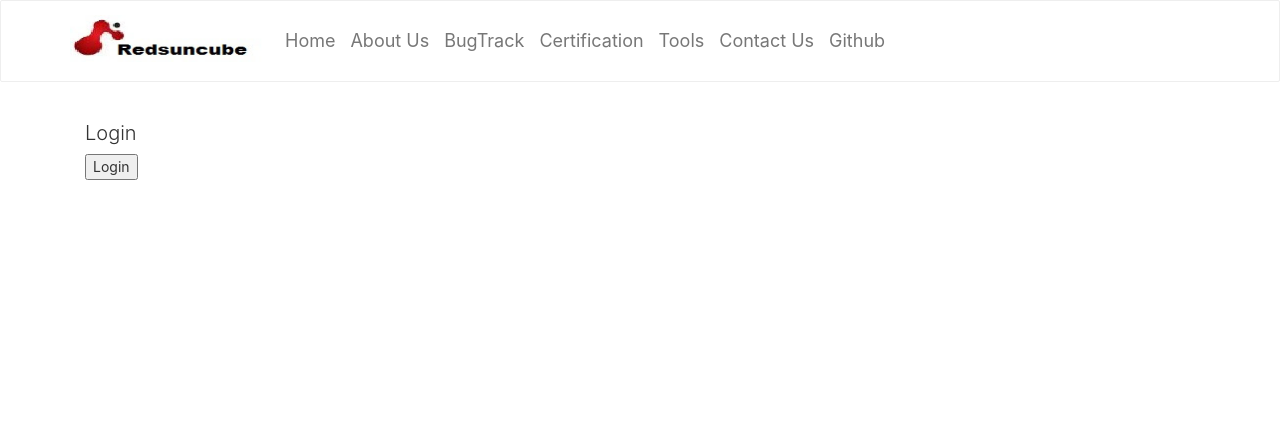
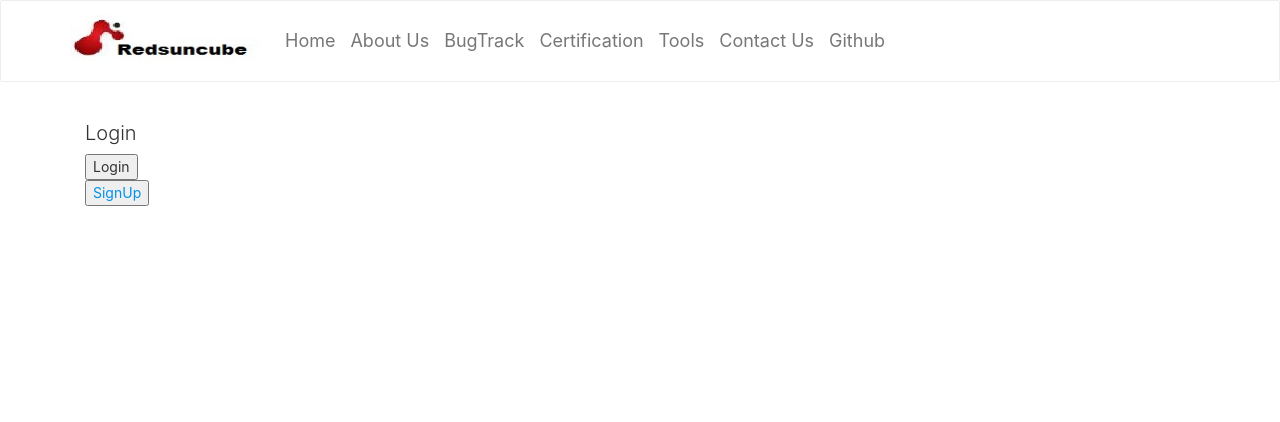
Before and after one commit to rscbugtrack/rscpro, a Django app: template templates/registration/cert_app_login.html in a window 1280 px wide. Shown: the top 422 px of the page. Run offline with Django 3.2, Linux system fonts and the light colour scheme; the template is opened without the code that fills it: most values are stand-ins (such as "Sample title", 1, 10 or a date in 2020); some libraries are stand-ins or nearby versions.

Commit message:
requirements added....

```diff
--- a/templates/registration/cert_app_login.html
+++ b/templates/registration/cert_app_login.html
@@ -13,6 +13,7 @@
     {{ form.as_p }}
     <button type="submit">Login</button>
   </form>
+    <button type="button"><a href="{% url 'signup' %}">SignUp </a> </button>
 
 
 
```
Also changed, not shown: requirements.txt (+12 -3 lines).
